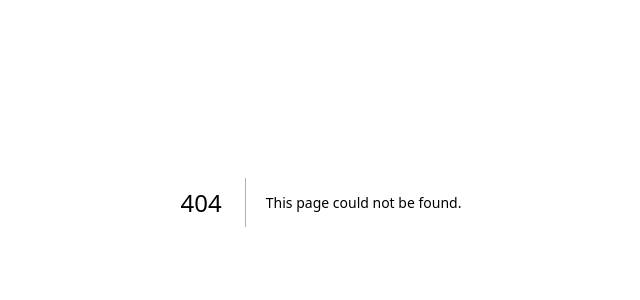
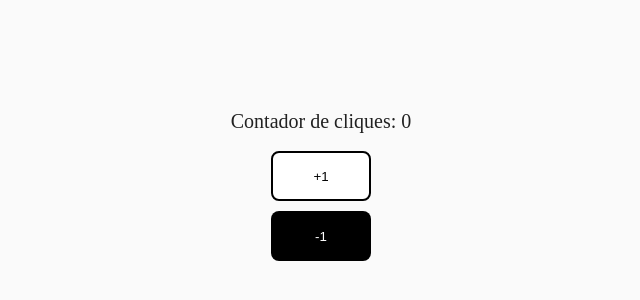
Before and after one commit to theopalma616-lab/aula-nextjs, a Next.js app: page /atividades/atv-02 in a window 1280 px wide. Before the commit this address had no page. Shown: the part 208-508 px from the top of the page, without its empty margins (319-959 px from the left). Built offline with nearby package versions, Linux system fonts and the light colour scheme.

Commit message:
atividade 2 feita

```diff
--- /dev/null
+++ b/src/app/atividades/atv-02/page.jsx
@@ -0,0 +1,28 @@
+'use client'
+
+import { useState } from "react";
+import styles from "./page.module.css"
+
+export default function Exemplo03() {
+
+    const [Som, setSom] = useState(0);
+    const [Sub, setSub] = useState(0);
+
+    function handleSom () {
+        setSom(Som + 1);
+    }
+
+    function handleSub () {
+        setSub(Sub - 1);
+    }
+
+    const total = Som + Sub;
+
+    return (
+        <div className={styles.container}>
+            <label>{`Contador de cliques: ${total}`}</label>
+            <button onClick={() => handleSom()} className={styles.button1}>+1</button> <br/>
+            <button onClick={() => handleSub()} className={styles.button2}>-1</button>
+        </div>
+    );
+}
--- /dev/null
+++ b/src/app/atividades/atv-02/page.module.css
@@ -0,0 +1,28 @@
+.container{
+    flex-direction: column;
+    display: flex;
+    align-items: center;
+    justify-content: center;
+    height: 96vh;
+
+}
+.container label{
+    font-size: 20px;
+    padding-bottom: 20px;
+}
+
+.button1{
+    background-color: rgb(255, 255, 255);
+    height: 50px;
+    width: 100px;
+    cursor: pointer;
+    color: rgb(0, 0, 0);
+    border: solid 2px black;
+}
+
+.button2{
+    background-color: black;
+    height: 50px;
+    width: 100px;
+    cursor: pointer;
+}
--- a/src/app/page.jsx
+++ b/src/app/page.jsx
@@ -13,6 +13,7 @@ function Home() {
       <div className={styles.containerListas}>
         <h1>Atividades</h1>
         <Link href="/atividades/atv-01"> Atividade 1</Link>
+        <Link href="/atividades/atv-02"> Atividade 2</Link>
       </div>
     </div>
   );
```
